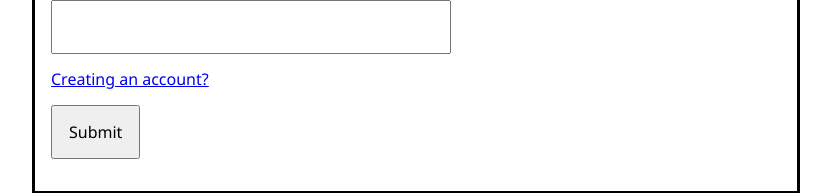
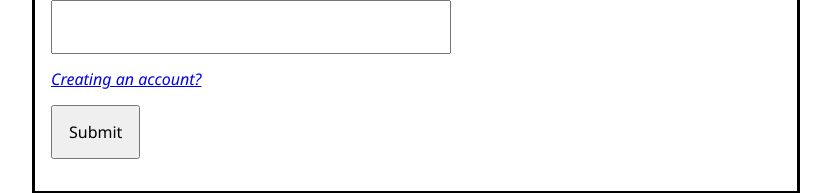
Before and after one commit to tom-ai/input-form, a React (Create React App) app: page / in a window 1280 px wide. Shown: the part 264-457 px from the top of the page, without its empty margins (224-1055 px from the left). Built offline with nearby package versions, Linux system fonts and the light colour scheme; the HTML template or start-up script is replaced by a standard one.

Commit message:
button text changes conditionally

```diff
--- a/public/styles.css
+++ b/public/styles.css
@@ -1,5 +1,9 @@
 body {
     font-family:'Segoe UI', Tahoma, Geneva, Verdana, sans-serif;
+}
+
+a {
+    font-style: italic;
 }
 
 .container {
--- a/src/components/Form.jsx
+++ b/src/components/Form.jsx
@@ -42,7 +42,7 @@ function Form() {
           toggleCreating={toggleCreating}
         />
         <button className="form-row button" type="submit">
-          Submit
+            {isCreating ? "Create account" : "Submit"}
         </button>
         {isCreating && (
           <a className="form-row" href="#" onClick={toggleCreating}>
```
